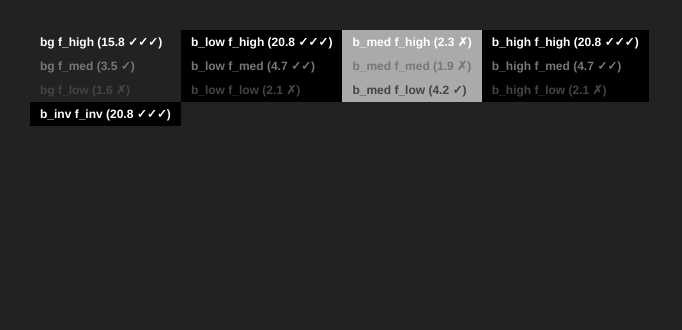
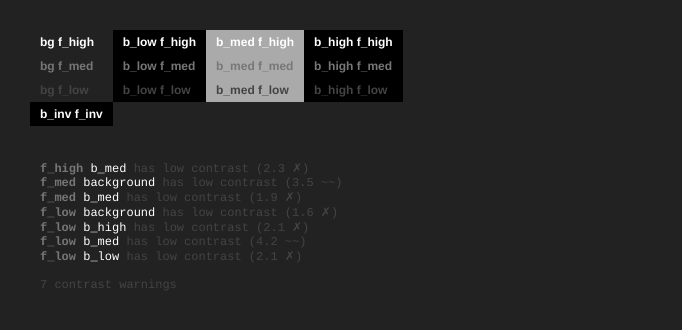
Before and after one commit to hundredrabbits/Themes, a plain HTML site: page benchmark/index.html in a window 1280 px wide. Shown: the whole page, without its empty margins (0-682 px from the left). Drawn offline with Linux system fonts and the light colour scheme.

Commit message:
Add contrast warnings

```diff
--- a/benchmark/index.html
+++ b/benchmark/index.html
@@ -47,6 +47,7 @@
 
       function wcag_contrast(c0, c1)
       {
+        function _linear(v) { return (v <= 0.03928) ? v / 12.92 : Math.pow((v + 0.055) / 1.055, 2.4) }
         function _relative_luminance(rgb)
         {
           let r = _linear(rgb[0] / 256)
@@ -54,29 +55,32 @@
           let b = _linear(rgb[2] / 256)
           return 0.2126 * r + 0.7152 * g + 0.0722 * b
         }
-
-        function _linear(v)
-        {
-          return (v <= 0.03928) ? v / 12.92 : Math.pow((v + 0.055) / 1.055, 2.4)
-        }
-
         function _contrast(c0, c1) {
           let l0 = _relative_luminance(c0)
           let l1 = _relative_luminance(c1)
           if(l0 > l1){ return (l0 + 0.05) / (l1 + 0.05) }
           else{ return (l1 + 0.05) / (l0 + 0.05) }
         }
-
-        let ratio = _contrast(c0, c1)
-        return {
-          ratio,
-          aa: ratio > 4.5,
-          aaa: ratio > 7.0,
-          large: {
-            aa: ratio > 3.0,
-            aaa: ratio > 4.5
-          }
+        let Contrast = function(r){
+          this.ratio = r.toFixed(1);
+          this.aa = r > 4.5;
+          this.aaa = r > 7.0;
+          this.large = {
+            aa: r > 3.0,
+            aaa: r > 4.5
+          };
         }
+        Contrast.prototype.toString = function(){
+          let str = this.ratio.toString()
+          if (this.aaa) str += ' ✓✓✓'
+          else if (this.aa && this.large.aaa) str += ' ✓✓~'
+          else if (this.large.aaa) str += ' ~~~'
+          else if (this.aa) str += ' ✓✓'
+          else if (this.large.aa) str += ' ~~'
+          else str += ' ✗'
+          return str
+        }
+        return new Contrast(_contrast(c0, c1))
       }
 
       function refresh()
@@ -84,6 +88,9 @@
         let el = document.getElementById('print')
         let html = ""
         let count = 0
+        let contrast = {}
+        let contrast_html = ""
+        let contrast_count = 0
         for(let fid in theme.active){
           if(fid.substr(0,1) != "f" || fid.indexOf("_inv") > -1){ continue; }
           let fc = theme.active[fid]
@@ -93,15 +100,15 @@
             if(fc != bc){
               let frgb = hex_to_rgb(fc)
               let brgb = hex_to_rgb(bc)
-              if(frgb && brgb)
-              {
+              if(frgb && brgb){
                 let c = wcag_contrast(frgb, brgb)
-                document.querySelector(`.${fid}.${bid === 'background' ? 'bg' : bid}`).innerHTML += ` (${c.ratio.toFixed(1)} ${c.aaa ? '✓✓✓' : c.aa ? '✓✓' : c.large.aa ? '✓' : '✗'})`
+                if (!c.aa) {
+                  contrast_html += `<b>${fid}</b> ${bid} <i>has low contrast (${c.toString()})</i>\n`
+                  contrast_count += 1
+                }
+                contrast[fid] = { [bid]: c.toString(), ...contrast[fid] }
               }
-              else
-              {
-                console.warn(`Unable to evaluate against WCAG 2.0: ${frgb} ${brgb}`)
-              }
+              else{ console.warn(`Unable to evaluate against WCAG 2.0: ${frgb} ${brgb}`) }
 
               continue;
             }
@@ -117,17 +124,20 @@
         {
           let frgb = hex_to_rgb(theme.active.f_inv)
           let brgb = hex_to_rgb(theme.active.b_inv)
-          if(frgb && brgb)
-          {
+          if(frgb && brgb){
             let c = wcag_contrast(frgb, brgb)
-            document.querySelector(`.f_inv.b_inv`).innerHTML += ` (${c.ratio.toFixed(1)} ${c.aaa ? '✓✓✓' : c.aa ? '✓✓' : c.large.aa ? '✓' : '✗'})`
+            if (!c.aa) {
+              contrast_html += `<b>${fid}</b> ${bid} <i>has low contrast (${c.toString()})</i>\n`
+              contrast_count += 1
+            }
+            contrast['f_inv'] = {'b_inv' : wcag_contrast(frgb, brgb).toString() }
           }
-          else
-          {
-            console.warn(`Unable to evaluate against WCAG 2.0: ${frgb} ${brgb}`)
-          }
+          else{ console.warn(`Unable to evaluate against WCAG 2.0: ${frgb} ${brgb}`) }
         }
-        el.innerHTML = count > 0 ? html+`\n<i>${count} conflicts</i>` : '';
+        console.info("WCAG 2.0 contrast:")
+        console.table(contrast)
+        el.innerHTML = count > 0 ? html+`\n<i>${count} conflicts</i>\n\n` : '';
+        el.innerHTML += contrast_count > 0 ? `${contrast_html}\n<i>${contrast_count} contrast warnings</i>` : '';
       }
     </script>
   </body>
```
